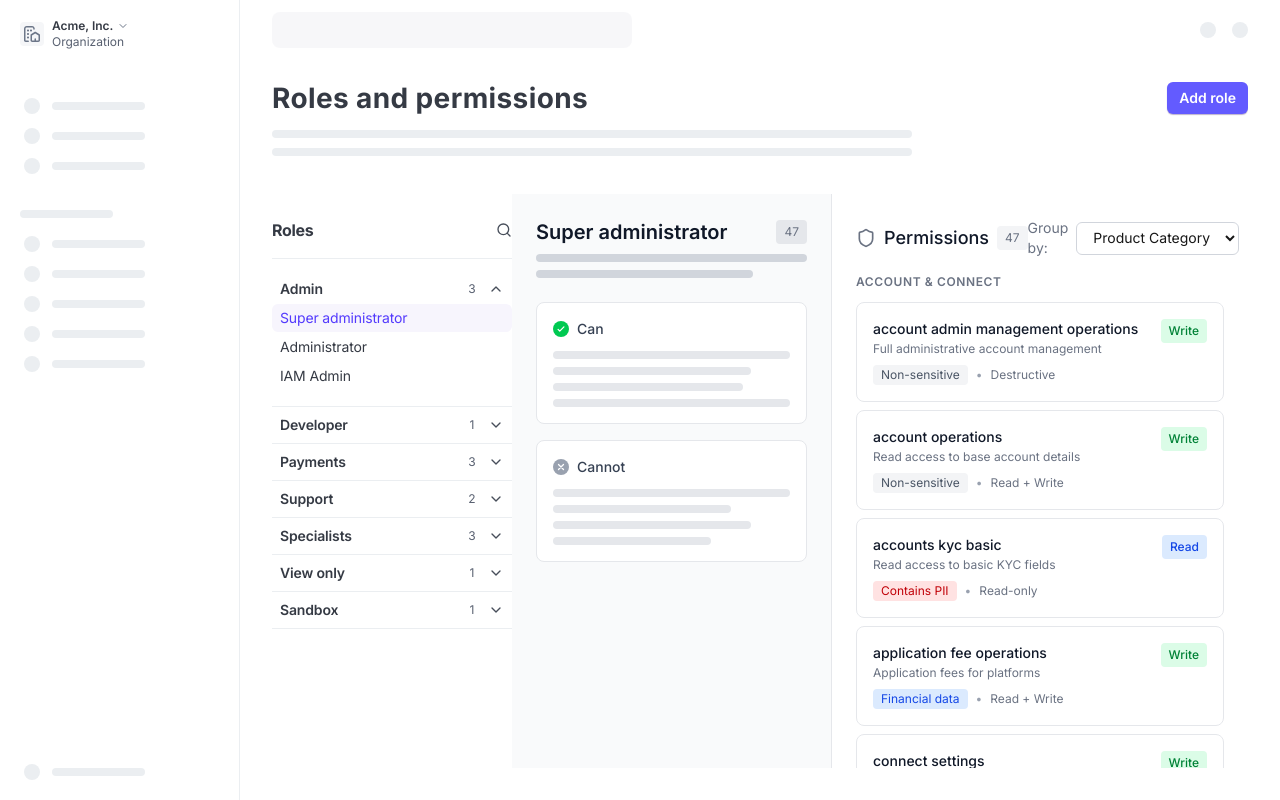
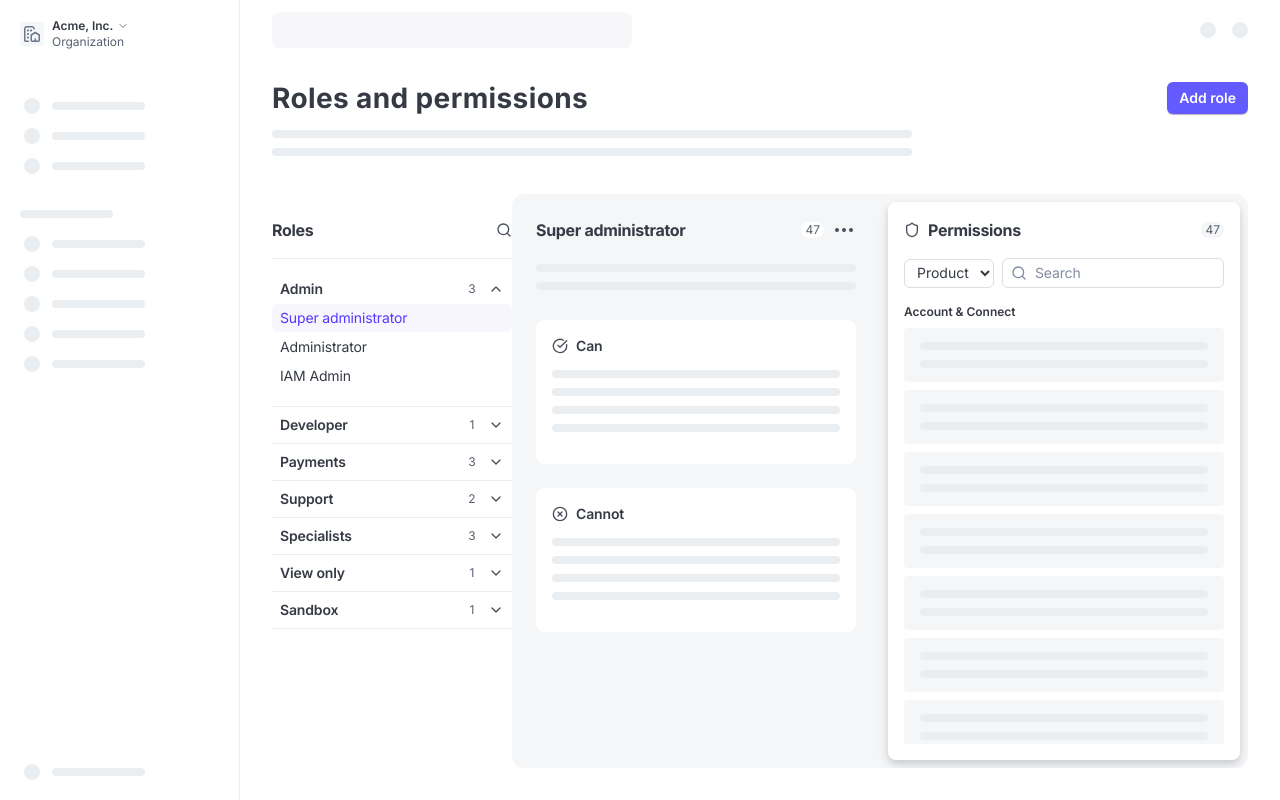
Before and after one commit to khoi-stripe/uvp, a Next.js app: page / in a window 1280 px wide. Built offline with nearby package versions, Linux system fonts and the light colour scheme.

Commit message:
Wrap role details + permissions in shared gray container per Figma
Committed-By-Agent: cursor

```diff
--- a/src/app/page.tsx
+++ b/src/app/page.tsx
@@ -1,7 +1,7 @@
 "use client";
 
 import { useState } from "react";
-import { ChevronDown, ChevronUp, Shield, Search } from "lucide-react";
+import { ChevronDown, ChevronUp, Shield, Search, MoreHorizontal, CheckCircle, XCircle } from "lucide-react";
 
 // Office/Org icon SVG
 function OrgIcon() {
@@ -221,139 +221,116 @@ export default function RolesPermissionsPage() {
           </div>
         </aside>
 
-        {/* Middle Panel - Role Details */}
-        <section className="w-80 border-r border-gray-200 overflow-y-auto flex-shrink-0 bg-gray-50">
-          <div className="p-6">
-            <div className="flex items-center justify-between mb-2">
-              <h2 className="text-xl font-semibold text-gray-900">
+        {/* Shared Container for Role Details + Permissions */}
+        <div className="flex-1 flex gap-4 p-2 bg-[#F5F6F8] rounded-xl overflow-hidden">
+          {/* Role Details Panel */}
+          <section className="flex-1 flex flex-col gap-6 p-4 overflow-y-auto">
+            {/* Header */}
+            <div className="flex flex-col gap-4">
+              <div className="flex items-center gap-2">
+                <h2 className="flex-1 text-[16px] font-bold text-[#353A44] leading-6 tracking-[-0.31px]">
                   {selectedRole.name}
                 </h2>
-              <span className="text-xs text-gray-500 bg-gray-200 px-2 py-1 rounded">
+                <span className="bg-white text-[12px] text-[#596171] leading-4 min-w-[16px] px-1 rounded-full text-center">
+                  {rolePermissions.length}
+                </span>
+                <MoreHorizontal className="w-6 h-6 text-[#474E5A]" />
+              </div>
+              {/* Wireframe description */}
+              <div className="flex flex-col gap-2.5 py-1.5">
+                <div className="h-2 bg-[#EBEEF1] rounded-lg w-full"></div>
+                <div className="h-2 bg-[#EBEEF1] rounded-lg w-full"></div>
+              </div>
+            </div>
+
+            {/* Can section */}
+            <div className="bg-white rounded-lg p-4 h-36">
+              <div className="flex items-center gap-2 mb-2">
+                <CheckCircle className="w-4 h-4 text-[#474E5A]" />
+                <span className="text-[14px] font-semibold text-[#353A44] leading-5 tracking-[-0.15px]">Can</span>
+              </div>
+              <div className="flex flex-col gap-2.5 py-1.5">
+                <div className="h-2 bg-[#EBEEF1] rounded-lg w-full"></div>
+                <div className="h-2 bg-[#EBEEF1] rounded-lg w-full"></div>
+                <div className="h-2 bg-[#EBEEF1] rounded-lg w-full"></div>
+                <div className="h-2 bg-[#EBEEF1] rounded-lg w-full"></div>
+              </div>
+            </div>
+
+            {/* Cannot section */}
+            <div className="bg-white rounded-lg p-4 h-36">
+              <div className="flex items-center gap-2 mb-2">
+                <XCircle className="w-4 h-4 text-[#474E5A]" />
+                <span className="text-[14px] font-semibold text-[#353A44] leading-5 tracking-[-0.15px]">Cannot</span>
+              </div>
+              <div className="flex flex-col gap-2.5 py-1.5">
+                <div className="h-2 bg-[#EBEEF1] rounded-lg w-full"></div>
+                <div className="h-2 bg-[#EBEEF1] rounded-lg w-full"></div>
+                <div className="h-2 bg-[#EBEEF1] rounded-lg w-full"></div>
+                <div className="h-2 bg-[#EBEEF1] rounded-lg w-full"></div>
+              </div>
+            </div>
+          </section>
+
+          {/* Permissions Panel */}
+          <main className="flex-1 flex flex-col gap-4 p-4 bg-white rounded-lg shadow-[0px_3px_6px_rgba(0,0,0,0.12),0px_7px_14px_rgba(48,49,61,0.08)] overflow-hidden">
+            {/* Header */}
+            <div className="flex items-center gap-2">
+              <Shield className="w-4 h-4 text-[#474E5A]" />
+              <h2 className="flex-1 text-[16px] font-bold text-[#353A44] leading-6 tracking-[-0.31px]">Permissions</h2>
+              <span className="bg-[#F5F6F8] text-[12px] text-[#596171] leading-4 min-w-[16px] px-1 rounded-full text-center">
                 {rolePermissions.length}
               </span>
             </div>
 
-            {/* Wireframe description */}
-            <div className="space-y-2 mb-6">
-              <div className="h-2 bg-gray-300 rounded w-full"></div>
-              <div className="h-2 bg-gray-300 rounded w-4/5"></div>
-            </div>
-
-            {/* Can section */}
-            <div className="bg-white rounded-lg p-4 mb-4 border border-gray-200">
-              <div className="flex items-center gap-2 mb-3">
-                <div className="w-4 h-4 rounded-full bg-green-500 flex items-center justify-center">
-                  <svg
-                    className="w-2.5 h-2.5 text-white"
-                    fill="none"
-                    viewBox="0 0 24 24"
-                    stroke="currentColor"
-                  >
-                    <path
-                      strokeLinecap="round"
-                      strokeLinejoin="round"
-                      strokeWidth={3}
-                      d="M5 13l4 4L19 7"
-                    />
-                  </svg>
-                </div>
-                <span className="text-sm font-medium text-gray-700">Can</span>
-              </div>
-              <div className="space-y-2">
-                <div className="h-2 bg-gray-200 rounded w-full"></div>
-                <div className="h-2 bg-gray-200 rounded w-5/6"></div>
-                <div className="h-2 bg-gray-200 rounded w-4/5"></div>
-                <div className="h-2 bg-gray-200 rounded w-full"></div>
-              </div>
-            </div>
-
-            {/* Cannot section */}
-            <div className="bg-white rounded-lg p-4 border border-gray-200">
-              <div className="flex items-center gap-2 mb-3">
-                <div className="w-4 h-4 rounded-full bg-gray-400 flex items-center justify-center">
-                  <svg
-                    className="w-2.5 h-2.5 text-white"
-                    fill="none"
-                    viewBox="0 0 24 24"
-                    stroke="currentColor"
-                  >
-                    <path
-                      strokeLinecap="round"
-                      strokeLinejoin="round"
-                      strokeWidth={3}
-                      d="M6 18L18 6M6 6l12 12"
-                    />
-                  </svg>
-                </div>
-                <span className="text-sm font-medium text-gray-700">Cannot</span>
-              </div>
-              <div className="space-y-2">
-                <div className="h-2 bg-gray-200 rounded w-full"></div>
-                <div className="h-2 bg-gray-200 rounded w-3/4"></div>
-                <div className="h-2 bg-gray-200 rounded w-5/6"></div>
-                <div className="h-2 bg-gray-200 rounded w-2/3"></div>
-              </div>
-            </div>
-          </div>
-        </section>
-
-        {/* Right Panel - Permissions */}
-        <main className="flex-1 overflow-y-auto">
-          <div className="p-6">
-            <div className="flex items-center justify-between mb-4">
+            {/* Controls */}
             <div className="flex items-center gap-2">
-                <Shield className="w-5 h-5 text-gray-500" />
-                <h2 className="text-lg font-medium text-gray-900">Permissions</h2>
-                <span className="text-xs text-gray-500 bg-gray-100 px-2 py-1 rounded">
-                  {rolePermissions.length}
-                </span>
-              </div>
-
-              {/* Group by dropdown */}
-              <div className="flex items-center gap-2">
-                <label className="text-sm text-gray-500">Group by:</label>
               <select
                 value={groupBy}
                 onChange={(e) => setGroupBy(e.target.value as GroupByOption)}
-                  className="text-sm border border-gray-300 rounded-md px-3 py-1.5 bg-white focus:outline-none focus:ring-2 focus:ring-indigo-500 focus:border-indigo-500"
+                className="text-[14px] border border-[#D8DEE4] rounded-md px-2 py-1 bg-white text-[#353A44] focus:outline-none"
               >
-                  <option value="productCategory">Product Category</option>
-                  <option value="taskCategory">Task Category</option>
-                  <option value="actionType">Action Type</option>
+                <option value="productCategory">Product</option>
+                <option value="taskCategory">Task</option>
+                <option value="actionType">Action</option>
               </select>
+              <div className="flex-1 flex items-center gap-2 border border-[#D8DEE4] rounded-md px-2 py-1">
+                <Search className="w-4 h-4 text-[#818DA0]" />
+                <span className="text-[14px] text-[#818DA0] leading-5 tracking-[-0.15px]">Search</span>
               </div>
             </div>
 
             {/* Grouped permissions list */}
-            <div className="space-y-6">
+            <div className="flex-1 overflow-y-auto flex flex-col gap-2">
               {Object.entries(groupedPermissions)
                 .sort(([a], [b]) => a.localeCompare(b))
                 .map(([groupName, perms]) => (
-                  <div key={groupName}>
-                    <h3 className="text-xs font-semibold text-gray-500 uppercase tracking-wider mb-3">
+                  <div key={groupName} className="flex flex-col gap-2">
+                    <h3 className="text-[12px] font-semibold text-[#353A44] leading-4 tracking-[-0.024px]">
                       {groupName}
                     </h3>
-                    <div className="space-y-2">
+                    <div className="flex flex-col gap-2">
                       {perms.map((permission) => (
-                        <PermissionCard
-                          key={permission.id}
-                          permission={permission}
-                          roleId={selectedRole.id}
-                        />
+                        <div key={permission.id} className="bg-[#F5F6F8] rounded px-4 py-2">
+                          <div className="flex flex-col gap-2.5 py-1.5">
+                            <div className="h-2 bg-[#EBEEF1] rounded-lg w-full"></div>
+                            <div className="h-2 bg-[#EBEEF1] rounded-lg w-full"></div>
+                          </div>
+                        </div>
                       ))}
                     </div>
                   </div>
                 ))}
-            </div>
 
               {rolePermissions.length === 0 && (
-              <div className="text-center py-12 text-gray-500">
-                <Shield className="w-12 h-12 mx-auto mb-4 text-gray-300" />
+                <div className="text-center py-12 text-[#596171]">
+                  <Shield className="w-12 h-12 mx-auto mb-4 text-[#EBEEF1]" />
                   <p>No permissions assigned to this role</p>
                 </div>
               )}
             </div>
           </main>
+        </div>
         </div>
         </div>
       </div>
```
Lines whose indentation alone changed are shown as unchanged.
